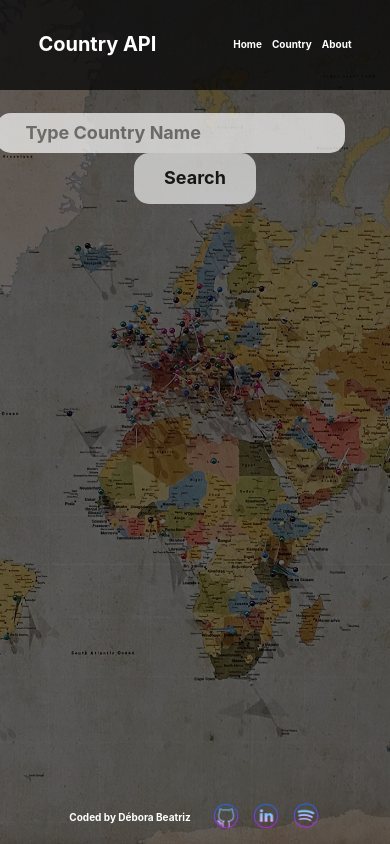
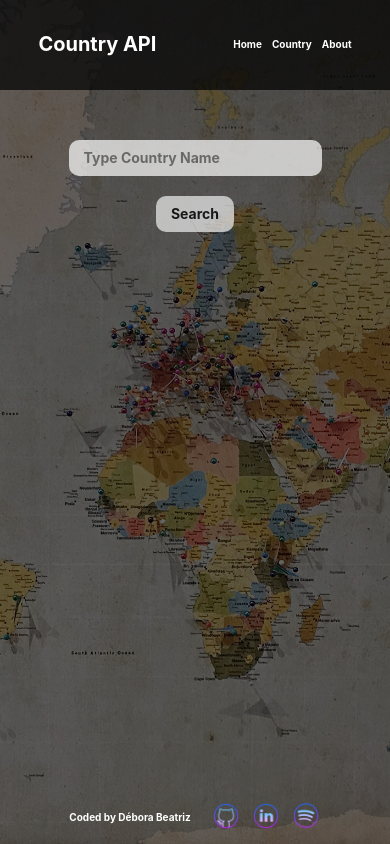
Before and after one commit to deborabeatriz-f/country-api-final-project, a React (Vite) app: page /country in a window 390 px wide. Built offline with nearby package versions, Linux system fonts and the light colour scheme.

Commit message:
update country css - responsive to desktop, tablet and mobile

```diff
--- a/src/components/Country/country.css
+++ b/src/components/Country/country.css
@@ -80,3 +80,42 @@
     font-size: 26px;
   }
 }
+
+@media screen and (max-width: 767px) {
+  .country__input {
+    padding: 10px 15px;
+    margin-right: 30px;
+    border-radius: 10px;
+    font-size: 14px;
+  }
+
+  .country__submit {
+    padding: 10px 15px;
+    border-radius: 10px;
+    font-size: 14px;
+  }
+}
+
+@media screen and (max-width: 479px) {
+  .country__form {
+    display: flex;
+    flex-direction: column;
+    justify-content: center;
+    align-items: center;
+    gap: 20px;
+    margin-top: 30px;
+  }
+
+  .country__input {
+    margin: 0;
+  }
+
+  .country__name {
+    font-size: 32px;
+  }
+
+  .country__capital,
+  .country__region {
+    font-size: 20px;
+  }
+}
```
